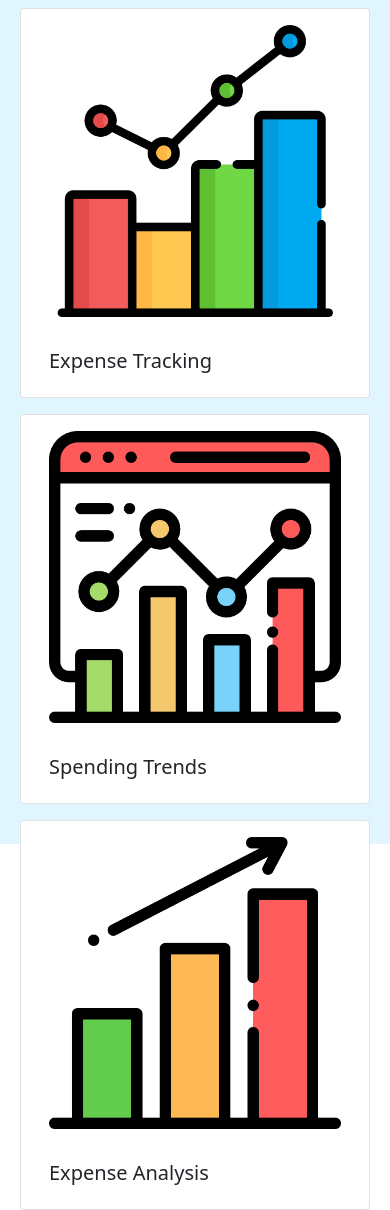
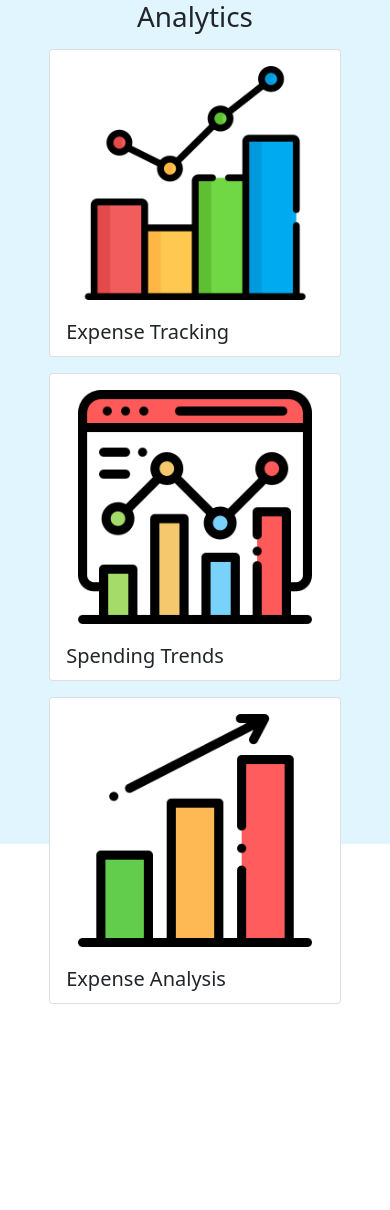
Before and after one commit to BennyDanielT/Expense-Tracker, a React (Create React App) app in the folder frontend/: page /analytics in a window 390 px wide. After the commit the page ends 1020 px from the top, so only its background shows below. Built offline with nearby package versions, Linux system fonts and the light colour scheme.

Commit message:
Analytics home page responsiveness and card size redefined

```diff
--- a/frontend/src/components/analytics/AnalyticsHome.jsx
+++ b/frontend/src/components/analytics/AnalyticsHome.jsx
@@ -16,22 +16,23 @@ function AnalyticsHome() {
 
     return (
         <Container fluid>
-            <Row className="ms-2 me-2 ms-sm-5 me-sm-5 pt-2 pt-sm-5" style={{justifyContent: 'space-evenly'}}>
-                <Card className="col-12 col-sm-4 col-md-3 mb-3" onClick={onClick} style={{cursor: "pointer"}}>
+            <h1 align="center"> Analytics </h1>
+            <Row className="ms-2 me-2 ms-md-5 me-md-5 pt-2 pt-sm-5" style={{justifyContent: 'space-evenly'}}>
+                <Card className="col-10 col-sm-3 col-md-3 mb-3" onClick={onClick} style={{cursor: "pointer"}}>
                     <Card.Img className="p-3" variant="top" src="bar-chart.png"/>
-                    <Card.Body>
+                    <Card.Body className="p-1">
                         <Card.Title>Expense Tracking</Card.Title>
                     </Card.Body>
                 </Card>
-                <Card className="col-12 col-sm-4 col-md-3 mb-3" onClick={onClick} style={{cursor: "pointer"}}>
+                <Card className="col-10 col-sm-3 col-md-3 mb-3" onClick={onClick} style={{cursor: "pointer"}}>
                     <Card.Img className="p-3" variant="top" src="analytics.png"/>
-                    <Card.Body>
+                    <Card.Body className="p-1">
                         <Card.Title>Spending Trends</Card.Title>
                     </Card.Body>
                 </Card>
-                <Card className="col-12 col-sm-4 col-md-3" onClick={onClick} style={{cursor: "pointer"}}>
+                <Card className="col-10 col-sm-3 col-md-3 mb-3" onClick={onClick} style={{cursor: "pointer"}}>
                     <Card.Img className="p-3" variant="top" src="bar-chart-two.png"/>
-                    <Card.Body>
+                    <Card.Body className="p-1">
                         <Card.Title>Expense Analysis</Card.Title>
                     </Card.Body>
                 </Card>
```
